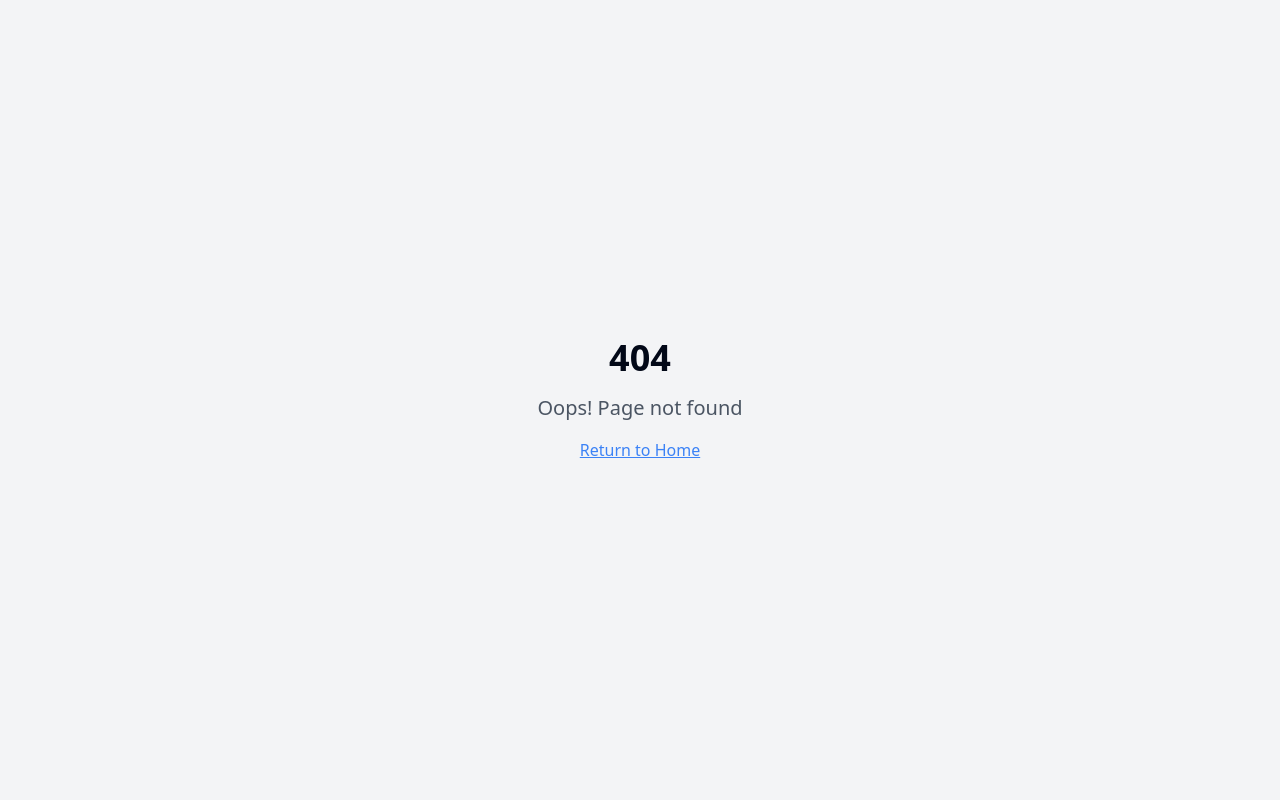
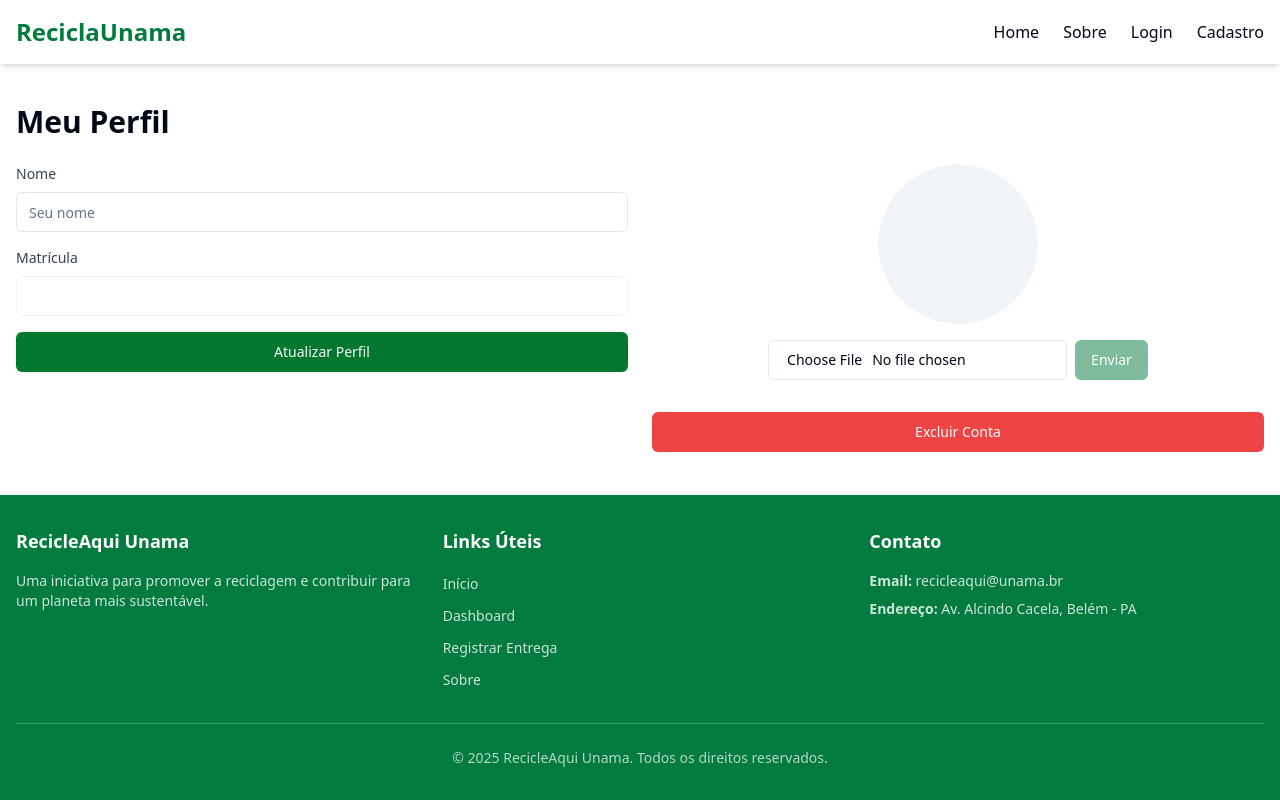
Before and after one commit to Dougladmo/recicle-unama-digital, a React (Vite) app: page /perfil in a window 1280 px wide. Before the commit this address had no page. Built offline with nearby package versions, Linux system fonts and the light colour scheme.

Commit message:
Run SQL queries

```diff
--- a/src/App.tsx
+++ b/src/App.tsx
@@ -1,3 +1,4 @@
+
 import { Toaster } from "@/components/ui/toaster";
 import { Toaster as Sonner } from "@/components/ui/sonner";
 import { TooltipProvider } from "@/components/ui/tooltip";
@@ -12,6 +13,7 @@ import MinhasEntregas from "./pages/MinhasEntregas";
 import Login from "./pages/Login";
 import Cadastro from "./pages/Cadastro";
 import Sobre from "./pages/Sobre";
+import Perfil from "./pages/Perfil";
 import NotFound from "./pages/NotFound";
 
 const queryClient = new QueryClient();
@@ -31,9 +33,9 @@ const App = () => (
               <Route path="/minhas-entregas" element={<MinhasEntregas />} />
               <Route path="/login" element={<Login />} />
               <Route path="/cadastro" element={<Cadastro />} />
+              <Route path="/perfil" element={<Perfil />} />
               <Route path="/sobre" element={<Sobre />} />
             </Route>
-            {/* ADD ALL CUSTOM ROUTES ABOVE THE CATCH-ALL "*" ROUTE */}
             <Route path="*" element={<NotFound />} />
           </Routes>
         </BrowserRouter>
--- a/src/components/layout/Header.tsx
+++ b/src/components/layout/Header.tsx
@@ -1,102 +1,85 @@
-
-import { Link } from "react-router-dom";
-import { Button } from "@/components/ui/button";
-import { useAuth } from "@/contexts/AuthContext";
+import { Link } from 'react-router-dom';
+import { useAuth } from '@/contexts/AuthContext';
+import { Avatar, AvatarImage, AvatarFallback } from '@/components/ui/avatar';
+import { Button } from '@/components/ui/button';
 import {
   DropdownMenu,
   DropdownMenuContent,
   DropdownMenuItem,
   DropdownMenuLabel,
   DropdownMenuSeparator,
-  DropdownMenuTrigger,
-} from "@/components/ui/dropdown-menu";
-import { Avatar, AvatarFallback, AvatarImage } from "@/components/ui/avatar";
+  DropdownMenuTrigger
+} from '@/components/ui/dropdown-menu';
 
-export function Header() {
+export const Header = () => {
   const { user, signOut } = useAuth();
 
+  const handleSignOut = async () => {
+    await signOut();
+  };
+
   return (
-    <header className="bg-white border-b border-gray-200 sticky top-0 z-10">
-      <div className="container mx-auto flex h-16 items-center justify-between px-4">
-        <div className="flex items-center gap-6">
-          <Link to="/" className="flex items-center gap-2">
-            <div className="w-8 h-8 rounded-full bg-green-500 flex items-center justify-center">
-              <svg
-                xmlns="http://www.w3.org/2000/svg"
-                viewBox="0 0 24 24"
-                fill="none"
-                stroke="currentColor"
-                strokeWidth="2"
-                strokeLinecap="round"
-                strokeLinejoin="round"
-                className="h-5 w-5 text-white"
-              >
-                <path d="M21 16V8a2 2 0 0 0-1-1.73l-7-4a2 2 0 0 0-2 0l-7 4A2 2 0 0 0 3 8v8a2 2 0 0 0 1 1.73l7 4a2 2 0 0 0 2 0l7-4A2 2 0 0 0 21 16z" />
-                <polyline points="3.29 7 12 12 20.71 7" />
-                <line x1="12" x2="12" y1="22" y2="12" />
-              </svg>
-            </div>
-            <span className="text-lg font-bold text-green-500">RecicleAqui</span>
+    <header className="bg-white shadow-md py-4">
+      <div className="container mx-auto px-4 flex items-center justify-between">
+        <Link to="/" className="text-2xl font-bold text-green-500">
+          ReciclaUnama
         </Link>
-
-          <nav className="hidden md:flex gap-6">
-            <Link to="/" className="text-gray-500 hover:text-green-500 transition-colors">
-              Início
+        <nav>
+          <ul className="flex items-center space-x-6">
+            <li>
+              <Link to="/" className="hover:text-gray-500">
+                Home
               </Link>
-            <Link to="/dashboard" className="text-gray-500 hover:text-green-500 transition-colors">
+            </li>
+            <li>
+              <Link to="/sobre" className="hover:text-gray-500">
+                Sobre
+              </Link>
+            </li>
+            {user ? (
+              <li>
+                <Link to="/dashboard" className="hover:text-gray-500">
                   Dashboard
                 </Link>
+              </li>
+            ) : null}
+            {user ? null : (
+              <li>
+                <Link to="/login" className="hover:text-gray-500">
+                  Login
+                </Link>
+              </li>
+            )}
+            {user ? null : (
+              <li>
+                <Link to="/cadastro" className="hover:text-gray-500">
+                  Cadastro
+                </Link>
+              </li>
+            )}
             {user && (
-              <Link to="/registrar" className="text-gray-500 hover:text-green-500 transition-colors">
-                Registrar Entrega
-              </Link>
-            )}
-            <Link to="/sobre" className="text-gray-500 hover:text-green-500 transition-colors">
-              Sobre
-            </Link>
-          </nav>
-        </div>
-
-        <div className="flex items-center gap-4">
-          {user ? (
               <DropdownMenu>
                 <DropdownMenuTrigger asChild>
-                <Button variant="ghost" className="relative h-10 w-10 rounded-full">
-                  <Avatar>
-                    <AvatarImage src={user.foto_url} alt={user.nome} />
-                    <AvatarFallback className="bg-green-100 text-green-800">
-                      {user.nome.substring(0, 2).toUpperCase()}
-                    </AvatarFallback>
+                  <Avatar className="cursor-pointer">
+                    <AvatarImage src={user.foto_url || undefined} alt="Foto de perfil" />
+                    <AvatarFallback>{user.nome?.[0]}</AvatarFallback>
                   </Avatar>
-                </Button>
                 </DropdownMenuTrigger>
-              <DropdownMenuContent className="w-56" align="end" forceMount>
+                <DropdownMenuContent>
                   <DropdownMenuLabel>Minha Conta</DropdownMenuLabel>
                   <DropdownMenuSeparator />
                   <DropdownMenuItem asChild>
                     <Link to="/perfil">Perfil</Link>
                   </DropdownMenuItem>
-                <DropdownMenuItem asChild>
-                  <Link to="/minhas-entregas">Minhas Entregas</Link>
-                </DropdownMenuItem>
-                <DropdownMenuSeparator />
-                <DropdownMenuItem onClick={() => signOut()}>
+                  <DropdownMenuItem onSelect={handleSignOut}>
                     Sair
                   </DropdownMenuItem>
                 </DropdownMenuContent>
               </DropdownMenu>
-          ) : (
-            <div className="flex items-center gap-2">
-              <Link to="/login">
-                <Button variant="ghost">Login</Button>
-              </Link>
-              <Link to="/cadastro">
-                <Button variant="default" className="bg-green-500 hover:bg-green-600">Cadastrar</Button>
-              </Link>
-            </div>
             )}
-        </div>
+          </ul>
+        </nav>
       </div>
     </header>
   );
-}
+};
--- a/src/integrations/supabase/types.ts
+++ b/src/integrations/supabase/types.ts
@@ -48,6 +48,7 @@ export type Database = {
         Row: {
           aluno_id: string
           created_at: string | null
+          criada_em: string | null
           id: string
           quantidade_kg: number
           tipo_residuo: Database["public"]["Enums"]["tipo_residuo"]
@@ -55,6 +56,7 @@ export type Database = {
         Insert: {
           aluno_id: string
           created_at?: string | null
+          criada_em?: string | null
           id?: string
           quantidade_kg: number
           tipo_residuo: Database["public"]["Enums"]["tipo_residuo"]
@@ -62,6 +64,7 @@ export type Database = {
         Update: {
           aluno_id?: string
           created_at?: string | null
+          criada_em?: string | null
           id?: string
           quantidade_kg?: number
           tipo_residuo?: Database["public"]["Enums"]["tipo_residuo"]
--- /dev/null
+++ b/src/pages/Perfil.tsx
@@ -0,0 +1,175 @@
+
+import React, { useState } from 'react';
+import { useAuth } from '@/contexts/AuthContext';
+import { Button } from '@/components/ui/button';
+import { Input } from '@/components/ui/input';
+import { Avatar, AvatarImage, AvatarFallback } from '@/components/ui/avatar';
+import { supabase } from '@/lib/supabase';
+import { useToast } from '@/hooks/use-toast';
+import { useNavigate } from 'react-router-dom';
+
+const Perfil = () => {
+  const { user } = useAuth();
+  const [nome, setNome] = useState(user?.nome || '');
+  const [selectedFile, setSelectedFile] = useState<File | null>(null);
+  const [preview, setPreview] = useState<string | null>(user?.foto_url || null);
+  const { toast } = useToast();
+  const navigate = useNavigate();
+
+  const handleFileChange = (e: React.ChangeEvent<HTMLInputElement>) => {
+    const file = e.target.files?.[0];
+    if (file) {
+      setSelectedFile(file);
+      setPreview(URL.createObjectURL(file));
+    }
+  };
+
+  const handleUploadPhoto = async () => {
+    if (!selectedFile || !user) return;
+
+    try {
+      const fileExt = selectedFile.name.split('.').pop();
+      const fileName = `${user.id}.${fileExt}`;
+      const filePath = `${fileName}`;
+
+      const { error: uploadError } = await supabase.storage
+        .from('user-photos')
+        .upload(filePath, selectedFile, {
+          upsert: true,
+        });
+
+      if (uploadError) throw uploadError;
+
+      const { data: { publicUrl } } = supabase.storage
+        .from('user-photos')
+        .getPublicUrl(filePath);
+
+      const { error: updateError } = await supabase
+        .from('alunos')
+        .update({ foto_url: publicUrl })
+        .eq('id', user.id);
+
+      if (updateError) throw updateError;
+
+      toast({
+        title: 'Foto atualizada',
+        description: 'Sua foto de perfil foi atualizada com sucesso.',
+      });
+    } catch (error) {
+      toast({
+        title: 'Erro',
+        description: 'Não foi possível atualizar a foto.',
+        variant: 'destructive',
+      });
+    }
+  };
+
+  const handleDeleteAccount = async () => {
+    if (!user) return;
+
+    try {
+      // Deletar todas as entregas do usuário
+      await supabase.from('entregas').delete().eq('aluno_id', user.id);
+
+      // Deletar o registro do aluno
+      await supabase.from('alunos').delete().eq('id', user.id);
+
+      // Deletar usuário de autenticação
+      await supabase.auth.signOut();
+
+      toast({
+        title: 'Conta excluída',
+        description: 'Sua conta foi excluída com sucesso.',
+      });
+
+      navigate('/');
+    } catch (error) {
+      toast({
+        title: 'Erro',
+        description: 'Não foi possível excluir a conta.',
+        variant: 'destructive',
+      });
+    }
+  };
+
+  const handleUpdateProfile = async () => {
+    if (!user) return;
+
+    try {
+      const { error } = await supabase
+        .from('alunos')
+        .update({ nome })
+        .eq('id', user.id);
+
+      if (error) throw error;
+
+      toast({
+        title: 'Perfil atualizado',
+        description: 'Seus dados foram atualizados com sucesso.',
+      });
+    } catch (error) {
+      toast({
+        title: 'Erro',
+        description: 'Não foi possível atualizar o perfil.',
+        variant: 'destructive',
+      });
+    }
+  };
+
+  return (
+    <div className="container mx-auto py-10 px-4">
+      <h1 className="text-3xl font-bold mb-6">Meu Perfil</h1>
+      <div className="grid md:grid-cols-2 gap-6">
+        <div>
+          <div className="mb-4">
+            <label className="block text-sm font-medium text-gray-700 mb-2">Nome</label>
+            <Input
+              value={nome}
+              onChange={(e) => setNome(e.target.value)}
+              placeholder="Seu nome"
+            />
+          </div>
+          <div className="mb-4">
+            <label className="block text-sm font-medium text-gray-700 mb-2">Matrícula</label>
+            <Input value={user?.matricula} disabled />
+          </div>
+          <Button onClick={handleUpdateProfile} className="w-full">
+            Atualizar Perfil
+          </Button>
+        </div>
+        <div>
+          <div className="mb-4 flex flex-col items-center">
+            <Avatar className="w-40 h-40 mb-4">
+              <AvatarImage src={preview || undefined} alt="Foto de perfil" />
+              <AvatarFallback>{user?.nome?.[0]}</AvatarFallback>
+            </Avatar>
+            <div className="flex space-x-2 mb-4">
+              <Input
+                type="file"
+                accept="image/*"
+                onChange={handleFileChange}
+                className="w-full"
+              />
+              <Button
+                onClick={handleUploadPhoto}
+                disabled={!selectedFile}
+                className="bg-green-500 hover:bg-green-600"
+              >
+                Enviar
+              </Button>
+            </div>
+          </div>
+          <Button
+            variant="destructive"
+            onClick={handleDeleteAccount}
+            className="w-full"
+          >
+            Excluir Conta
+          </Button>
+        </div>
+      </div>
+    </div>
+  );
+};
+
+export default Perfil;
```
Lines whose indentation alone changed are shown as unchanged.
